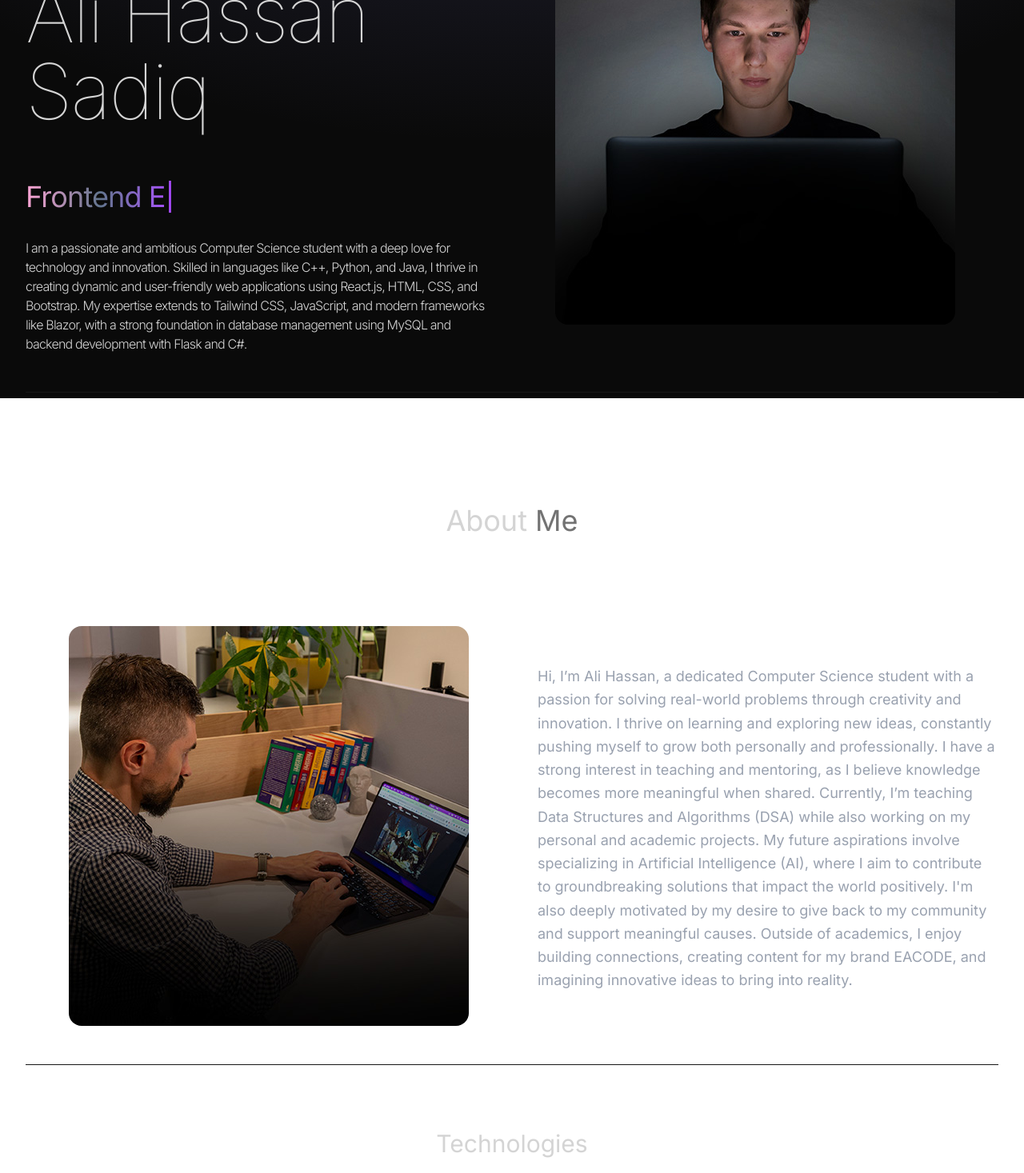
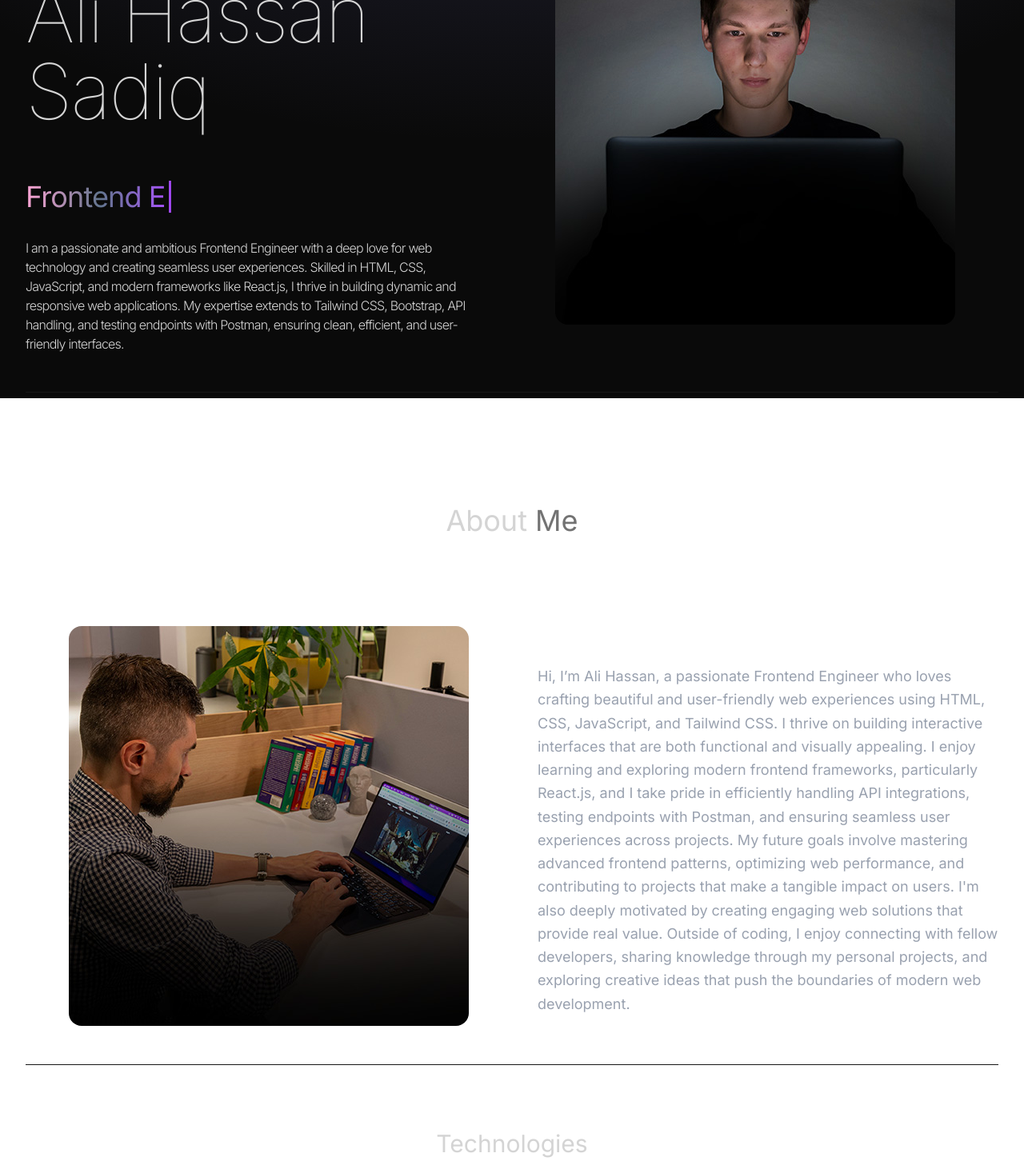
Before and after one commit to Ali-Hassan2/Personal-Portfolio, a React (Vite) app: page / in a window 1280 px wide. Shown: the part 302-1769 px from the top of the page at 80% size. Built offline with nearby package versions, Linux system fonts and the light colour scheme.

Commit message:
fifth-update

```diff
--- a/src/assets/About_Text.js
+++ b/src/assets/About_Text.js
@@ -1,11 +1,11 @@
 const About_Text = `
-Hi, I’m Ali Hassan, a dedicated Computer Science student with a passion for solving real-world problems through creativity and innovation. I thrive on learning and exploring new ideas, constantly pushing myself to grow both personally and professionally.
+Hi, I’m Ali Hassan, a passionate Frontend Engineer who loves crafting beautiful and user-friendly web experiences using HTML, CSS, JavaScript, and Tailwind CSS. I thrive on building interactive interfaces that are both functional and visually appealing.
 
-I have a strong interest in teaching and mentoring, as I believe knowledge becomes more meaningful when shared. Currently, I’m teaching Data Structures and Algorithms (DSA) while also working on my personal and academic projects.
+I enjoy learning and exploring modern frontend frameworks, particularly React.js, and I take pride in efficiently handling API integrations, testing endpoints with Postman, and ensuring seamless user experiences across projects.
 
-My future aspirations involve specializing in Artificial Intelligence (AI), where I aim to contribute to groundbreaking solutions that impact the world positively. I'm also deeply motivated by my desire to give back to my community and support meaningful causes.
+My future goals involve mastering advanced frontend patterns, optimizing web performance, and contributing to projects that make a tangible impact on users. I'm also deeply motivated by creating engaging web solutions that provide real value.
 
-Outside of academics, I enjoy building connections, creating content for my brand EACODE, and imagining innovative ideas to bring into reality.
-`;
+Outside of coding, I enjoy connecting with fellow developers, sharing knowledge through my personal projects, and exploring creative ideas that push the boundaries of modern web development.
+`
 
-export default About_Text;
+export default About_Text
--- a/src/assets/Content.js
+++ b/src/assets/Content.js
@@ -1,3 +1,4 @@
-const Content = "I am a passionate and ambitious Computer Science student with a deep love for technology and innovation. Skilled in languages like C++, Python, and Java, I thrive in creating dynamic and user-friendly web applications using React.js, HTML, CSS, and Bootstrap. My expertise extends to Tailwind CSS, JavaScript, and modern frameworks like Blazor, with a strong foundation in database management using MySQL and backend development with Flask and C#.";
+const Content =
+  "I am a passionate and ambitious Frontend Engineer with a deep love for web technology and creating seamless user experiences. Skilled in HTML, CSS, JavaScript, and modern frameworks like React.js, I thrive in building dynamic and responsive web applications. My expertise extends to Tailwind CSS, Bootstrap, API handling, and testing endpoints with Postman, ensuring clean, efficient, and user-friendly interfaces."
 
-export default Content;
+export default Content
```
